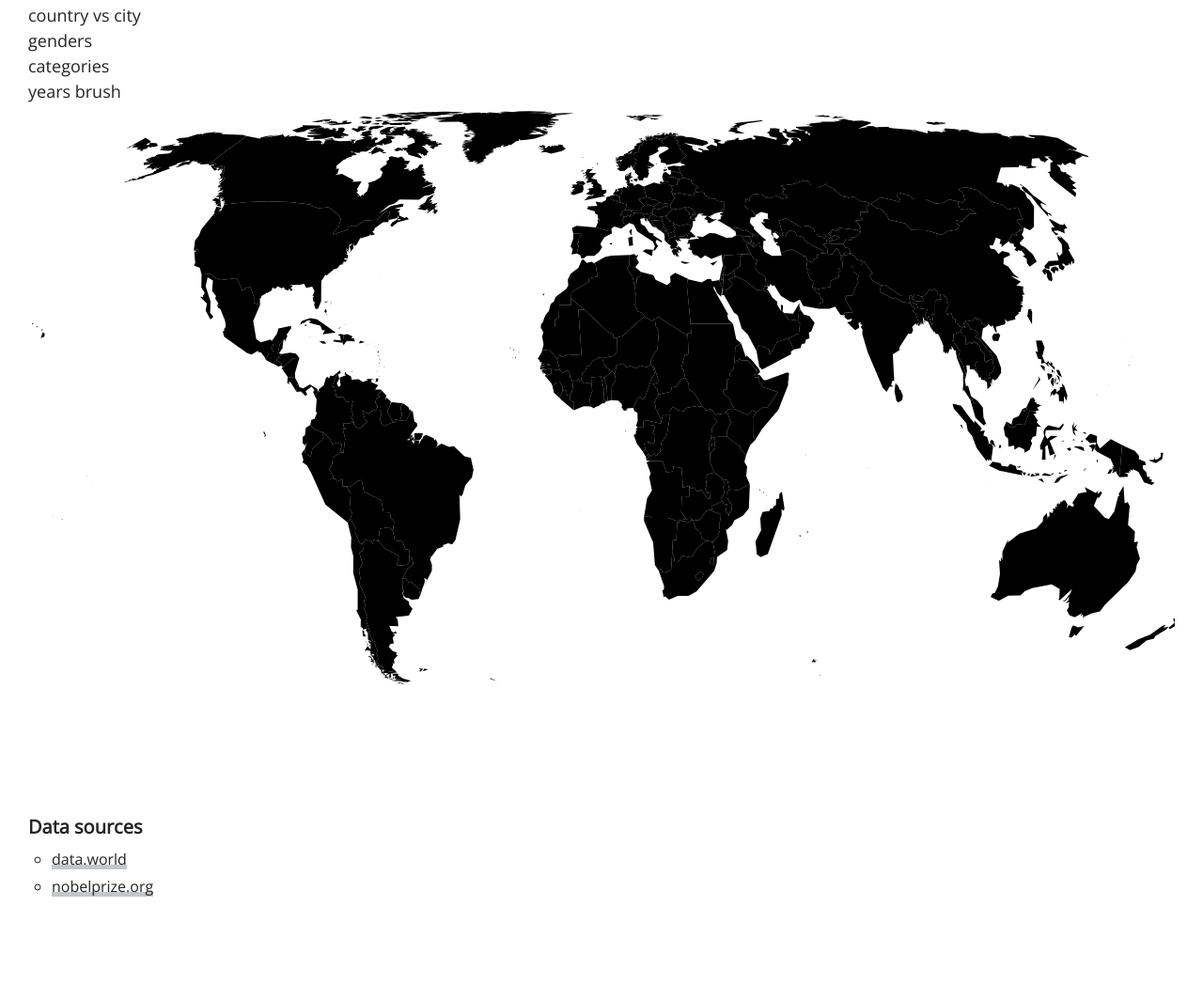
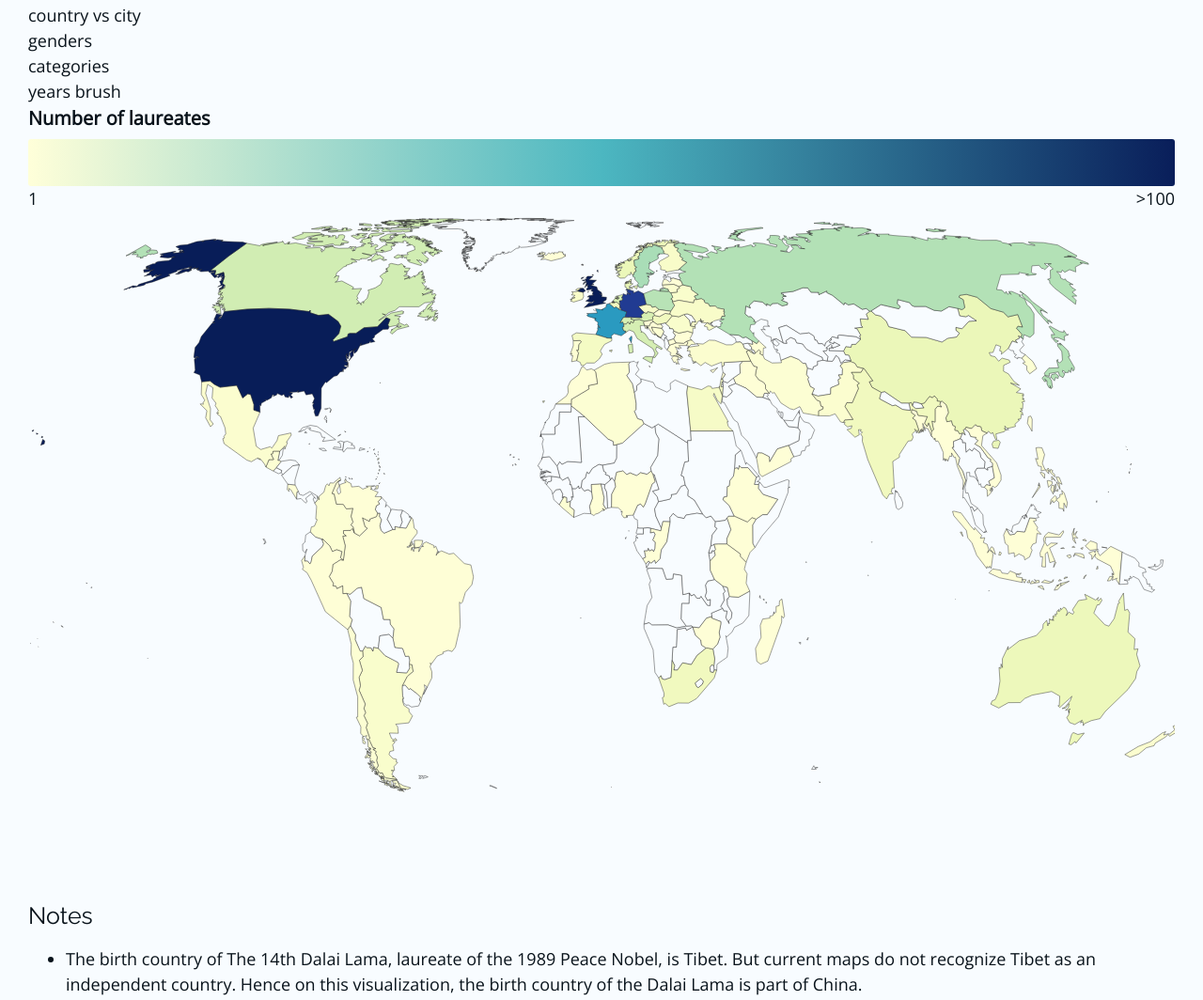
Before and after one commit to d3js-in-action-third-edition/nobel_prize, a website built with Parcel: page src/index.html in a window 1280 px wide. Shown: the part 409-1473 px from the top of the page at 94% size. Before the commit the page ends 1399 px from the top, so only its background shows below. Built offline with nearby package versions, Linux system fonts and the light colour scheme.

Commit message:
Add country colored maps

```diff
--- a/package.json
+++ b/package.json
@@ -10,6 +10,7 @@
     "d3-geo": "^3.1.0",
     "d3-random": "^3.0.1",
     "d3-scale": "^4.0.2",
+    "d3-scale-chromatic": "^3.0.0",
     "d3-selection": "^3.0.0",
     "d3-shape": "^3.2.0",
     "d3-transition": "^3.0.1",
--- a/src/css/base.css
+++ b/src/css/base.css
@@ -10,12 +10,12 @@ html {
 }
 body {
   margin: 0;
-  background-color: #fff;
+  background-color: #f8fcff;
   font-family: 'Open Sans', sans-serif;
   font-size: 1.8rem;
   line-height: 1.5;
   font-weight: 400;
-  color: #242424;
+  color: #09131b;
 }
 .container {
   margin-right: auto;
@@ -73,7 +73,7 @@ h1 {
   font-size: 6rem;
   font-weight: 600;
   text-transform: uppercase;
-  color: #BB8A35;
+  color: #E3B505;
 }
 h2 {
   margin: 30px 0 15px;
--- a/src/css/visualization.css
+++ b/src/css/visualization.css
@@ -0,0 +1,22 @@
+/* Countries color legend */
+.legend-countries-colors {
+  height: 50px;
+  background: linear-gradient(90deg, rgba(255,255,217,1) 0%, rgba(76,183,193,1) 50%, rgba(9,30,90,1) 100%);
+  border-radius: 3px;
+}
+.legend-countries-labels {
+  display: flex;
+  justify-content: space-between;
+}
+
+/* Tooltip */
+.map-container {
+  position: relative;
+}
+#map-tooltip {
+  position: absolute;
+  bottom: 100px;
+  right: 0;
+  font-size: 2.5rem;
+  font-weight: 600;
+}
--- a/src/index.html
+++ b/src/index.html
@@ -18,11 +18,29 @@
 		<div>genders</div>
 		<div>categories</div>
 		<div>years brush</div>
+		<div class="legend-countries">
+			<h3>Number of laureates</h3>
+			<div class="legend-countries-colors"></div>
+			<div class="legend-countries-labels">
+				<span>1</span>
+				<span>>100</span>
+			</div>
+		</div>
 
-		<div id="map"></div>
+		<div class="map-container">
+			<div id="map"></div>
+			<div id="map-tooltip"></div>
+		</div>
+
+		<div class="notes">
+			<h2>Notes</h2>
+			<ul>
+				<li>The birth country of The 14th Dalai Lama, laureate of the 1989 Peace Nobel, is Tibet. But current maps do not recognize Tibet as an independent country. Hence on this visualization, the birth country of the Dalai Lama is part of China.</li>
+			</ul>
+		</div>
 
 		<div class="source">
-			<h3>Data sources</h3>
+			<h2>Data sources</h2>
 			<ul>
 				<li><a href="https://data.world/sya/nobel-prize-winners">data.world</a></li>
 				<li><a href="https://www.nobelprize.org/prizes/lists/all-nobel-prizes/">nobelprize.org</a></li>
--- a/src/js/map.js
+++ b/src/js/map.js
@@ -1,19 +1,18 @@
 import { select } from "d3-selection";
 import { geoEqualEarth, geoPath } from "d3-geo";
+import { transition } from "d3-transition";
+import { getCountryColor } from "./scales";
 
 export const drawMap = (laureates, countries) => {
-
-  console.log(countries.features.find(c => c.properties.name.includes("Taiwan")))
 
   // Perform calculations
   laureates.forEach(laureate => {
     if (laureate.birth_country !== "") {
-      console.log(laureate.birth_country);
       const country =  countries.features.find(f => f.properties.name === laureate.birth_country);
-      if (country.laureates) {
-        country.laureates.push(laureate);
+      if (country.properties.laureates) {
+        country.properties.laureates.push(laureate);
       } else {
-        country["laureates"] = [laureate];
+        country.properties["laureates"] = [laureate];
       }
     }
   });
@@ -36,12 +35,28 @@ export const drawMap = (laureates, countries) => {
   const geoPathGenerator = geoPath()
     .projection(projection);
 
-  // Append country paths
+  // Append country fills
   svg
     .selectAll(".path-mercator")
     .data(countries.features)
     .join("path")
       .attr("class", "countries path-mercator")
-      .attr("d", geoPathGenerator);
+      .attr("d", geoPathGenerator)
+      .attr("fill", d =>  d.properties.laureates
+        ? getCountryColor(d.properties.laureates.length)
+        : "#f8fcff")
+      .attr("stroke", "#242424")
+      .attr("stroke-opacity", 0.5)
+      .on("mouseenter", (e, d) => {
+        select("#map-tooltip")
+          .text(`${d.properties.name}, ${d.properties.laureates ? d.properties.laureates.length : 0} laureates`)
+          .transition()
+          .style("opacity", 1);
+      })
+      .on("mouseleave", () => {
+        select("#map-tooltip")
+          .transition()
+          .style("opacity", 0);
+      });
 
 };
--- /dev/null
+++ b/src/js/scales.js
@@ -0,0 +1,9 @@
+import { scaleSequential } from "d3-scale";
+import { interpolateYlGnBu } from "d3-scale-chromatic";
+
+export const getCountryColor = (numLaureates) => {
+  const countryColorScale = scaleSequential(interpolateYlGnBu)
+    .domain([0, 100])
+
+  return countryColorScale(numLaureates);
+};
```
Also changed, not shown: dist/index.html, src/js/legend.js (added), 7 other files.
